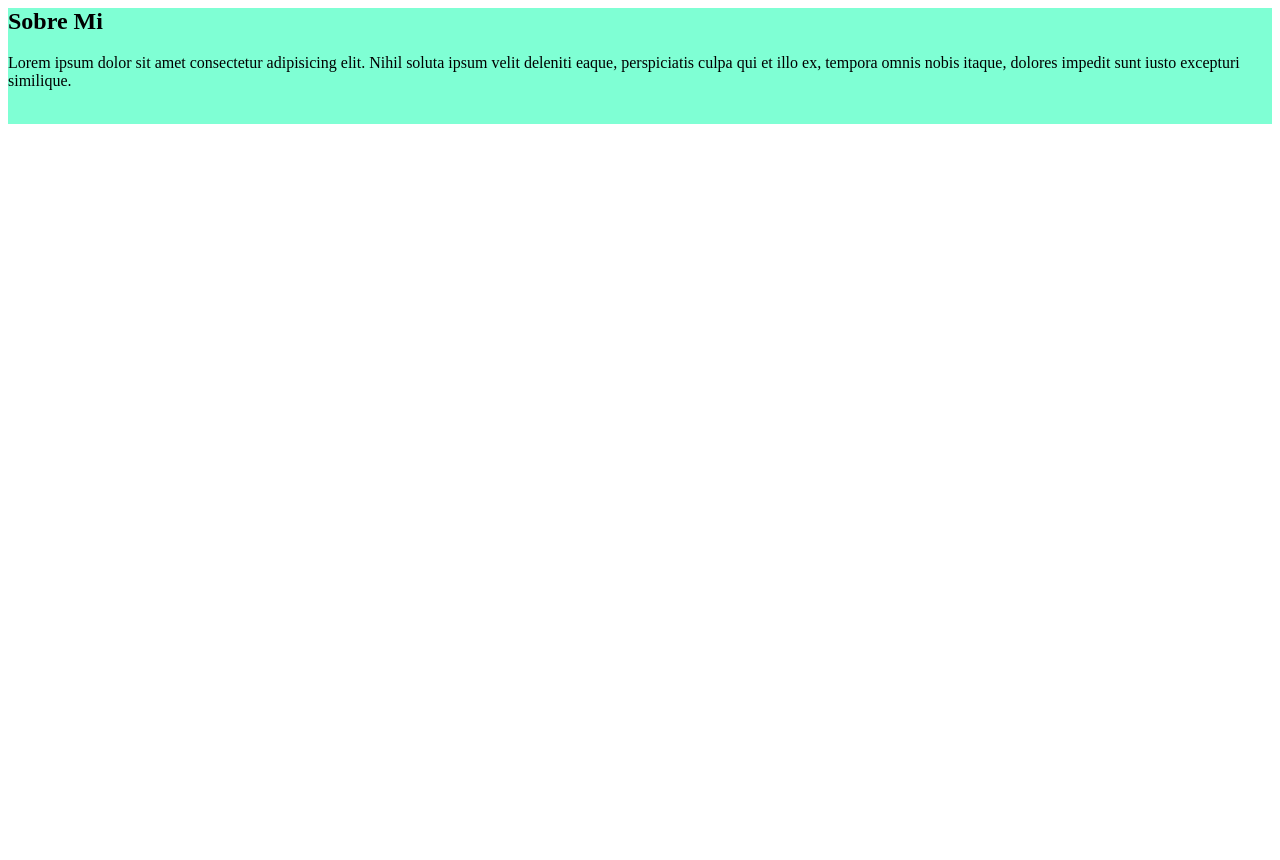
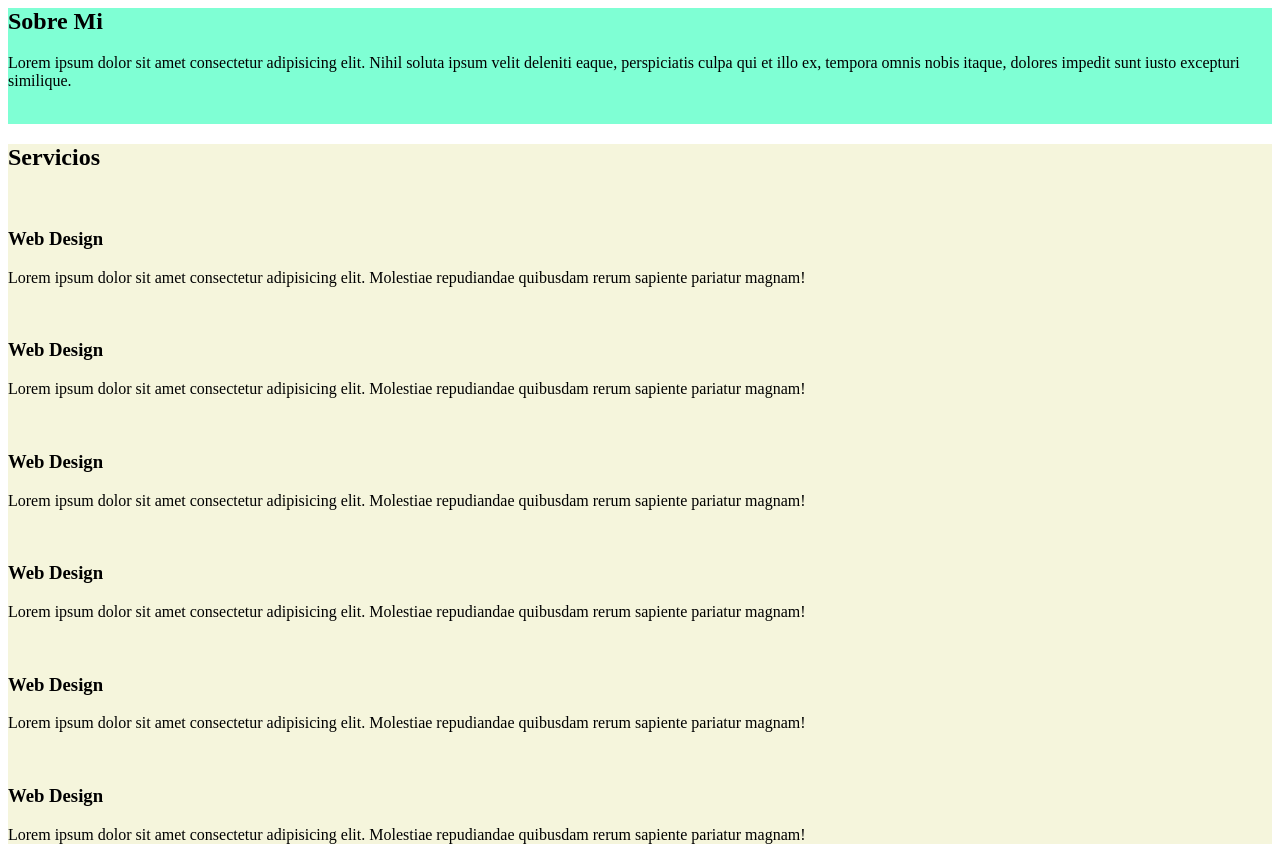
Before and after one commit to enzoburgos/Portfolio, a plain HTML site: page index.html in a window 1280 px wide. Shown: the part 280-1140 px from the top of the page. Before the commit the page ends 800 px from the top, so only its background shows below. Drawn offline with Linux system fonts and the light colour scheme.

Commit message:
termine de realizar la estructura de la tercer seccion, servicios

```diff
--- a/css/estilo.css
+++ b/css/estilo.css
@@ -7,3 +7,6 @@ header{
 .sobremi{
     background-color: aquamarine;
 }
+.servicios{
+    background-color: beige;
+}
--- a/index.html
+++ b/index.html
@@ -39,7 +39,44 @@
             </div>
         </section>
 
-        <section></section>
+        <section class="servicios">
+            <h1>Servicios</h1>
+            <div class="divunoservicios">
+                <div>
+                    <img src="" alt="">
+                    <h3>Web Design</h3>
+                    <p>Lorem ipsum dolor sit amet consectetur adipisicing elit. Molestiae repudiandae quibusdam rerum sapiente pariatur magnam!</p>
+                </div>
+                <div>
+                    <img src="" alt="">
+                    <h3>Web Design</h3>
+                    <p>Lorem ipsum dolor sit amet consectetur adipisicing elit. Molestiae repudiandae quibusdam rerum sapiente pariatur magnam!</p>
+                </div>
+                <div>
+                    <img src="" alt="">
+                    <h3>Web Design</h3>
+                    <p>Lorem ipsum dolor sit amet consectetur adipisicing elit. Molestiae repudiandae quibusdam rerum sapiente pariatur magnam!</p>
+                </div>
+            </div>
+            <div>
+                <div class="divdosservicios">
+                    <img src="" alt="">
+                    <h3>Web Design</h3>
+                    <p>Lorem ipsum dolor sit amet consectetur adipisicing elit. Molestiae repudiandae quibusdam rerum sapiente pariatur magnam!</p>
+                </div>
+                <div>
+                    <img src="" alt="">
+                    <h3>Web Design</h3>
+                    <p>Lorem ipsum dolor sit amet consectetur adipisicing elit. Molestiae repudiandae quibusdam rerum sapiente pariatur magnam!</p>
+                </div>
+                <div>
+                    <img src="" alt="">
+                    <h3>Web Design</h3>
+                    <p>Lorem ipsum dolor sit amet consectetur adipisicing elit. Molestiae repudiandae quibusdam rerum sapiente pariatur magnam!</p>
+                </div>
+            </div>
+        </section>
+
         <section></section>
         <section></section>
     </main>
```
